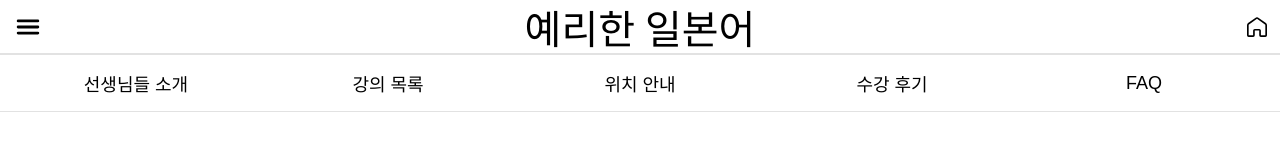
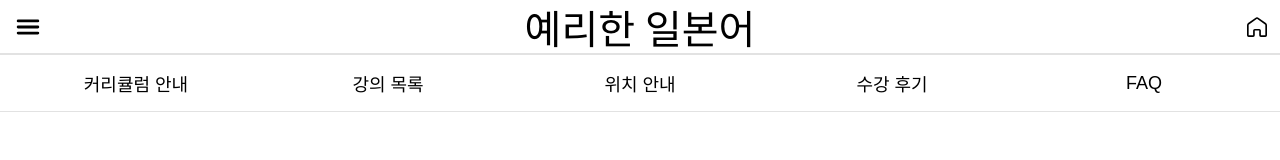
Before and after one commit to JapaneseAcademy/FrontEnd, a React (Vite) app in the folder web/: page /teachers in a window 1280 px wide. Shown: the top 160 px of the page. Built offline with nearby package versions, Linux system fonts and the light colour scheme; no server answers; a web font is replaced by a local one.

Commit message:
DOCS: '선생님들 소개' -> '커리큘럼 안내' 워딩 변경

```diff
--- a/web/src/components/Header.tsx
+++ b/web/src/components/Header.tsx
@@ -61,7 +61,7 @@ const Header = () => {
         </Right>
       </FirstRow>
       <SecondRow>
-        <Navigator onClick={() => navigate('/teachers')}>선생님들 소개</Navigator>
+        <Navigator onClick={() => navigate('/teachers')}>커리큘럼 안내</Navigator>
         <Navigator onClick={() => navigate(`/courses`)}>강의 목록</Navigator>
         <Navigator onClick={() => navigate(`/introduction`)}>위치 안내</Navigator>
         <Navigator onClick={() => navigate(`/reviews?page=1`)}>수강 후기</Navigator>
@@ -85,7 +85,7 @@ const Header = () => {
             {/* : <LoginButton onClick={() => { alert("준비중입니다.") }}>카카오로 시작하기</LoginButton> } */}
         </ButtonContainer>
         <MenuContainer>
-          <Menu onClick={() => { navigate(`/teachers`); closeSidebar(); }}>선생님들 소개</Menu>
+          <Menu onClick={() => { navigate(`/teachers`); closeSidebar(); }}>커리큘럼 안내</Menu>
           <Menu onClick={() => { navigate(`/courses`); closeSidebar(); }}>강의 목록</Menu>
           <Menu onClick={() => { navigate(`/introduction`); closeSidebar(); }}>위치 안내</Menu>
           <Menu onClick={() => { navigate(`/reviews?page=1`); closeSidebar(); }}>수강 후기</Menu>
--- a/web/src/pages/TeachersPage.tsx
+++ b/web/src/pages/TeachersPage.tsx
@@ -17,7 +17,7 @@ const TeachersPage = () => {
   return (
     <>
       <Helmet
-        title="선생님들 소개 - 예리한 일본어"
+        title="커리큘럼 안내 - 예리한 일본어"
         meta={[
           {
             name: "description",
```
